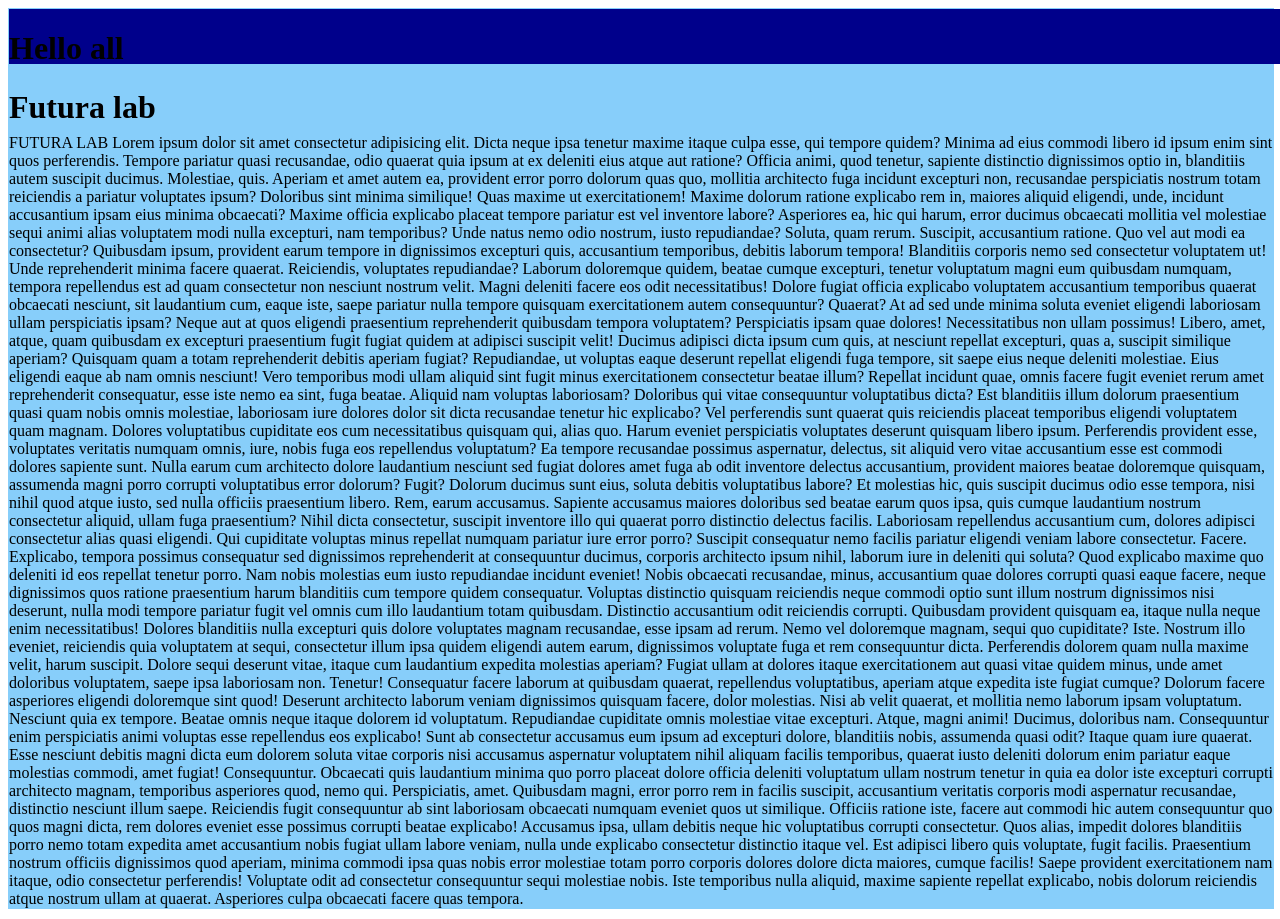
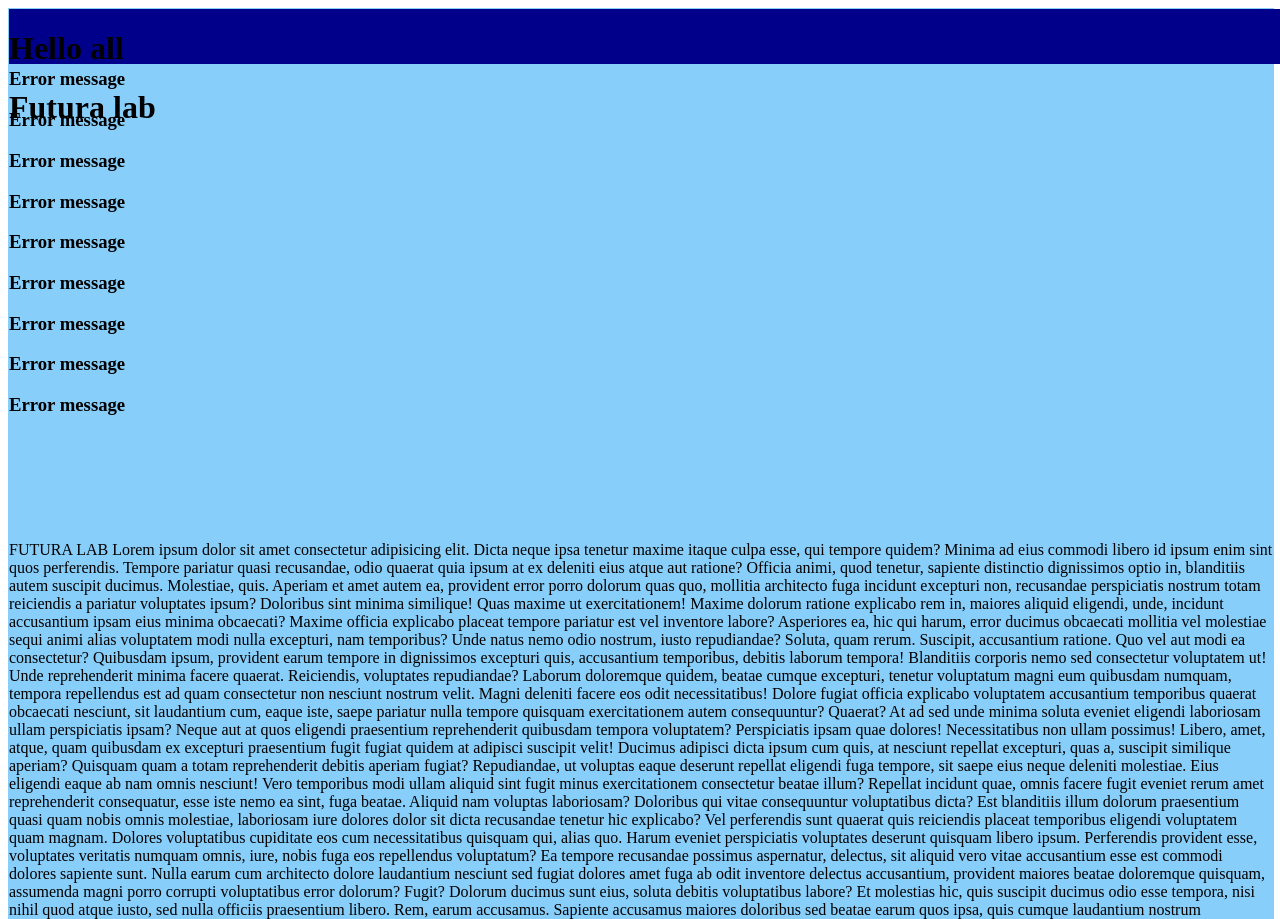
Before and after one commit to sg-59/ShahoofaNewbatch, a plain HTML site: page index.html in a window 1280 px wide. Shown: the top 919 px of the page. Drawn offline with Linux system fonts and the light colour scheme.

Commit message:
create new branch

```diff
--- a/index.html
+++ b/index.html
@@ -12,6 +12,16 @@
     <h1>Hello all</h1>
     <h1>Futura lab</h1>
 </div>
+<h3>Error message</h3>
+<h3>Error message</h3>
+<h3>Error message</h3>
+<h3>Error message</h3>
+<h3>Error message</h3>
+<h3>Error message</h3>
+<h3>Error message</h3>
+<h3>Error message</h3>
+<h3>Error message</h3>
+<h3>Error message</h3>
 <div class="message">
 
 FUTURA LAB Lorem ipsum dolor sit amet consectetur adipisicing elit. Dicta neque ipsa tenetur maxime itaque culpa esse, qui tempore quidem? Minima ad eius commodi libero id ipsum enim sint quos perferendis.
```
